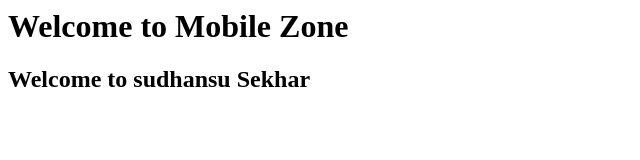
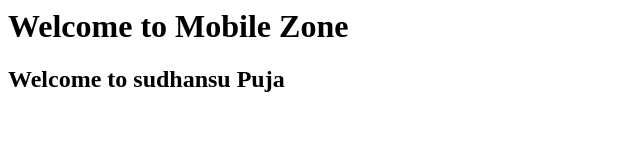
Before and after one commit to sspradhan8055/Jenkintest, a plain HTML site: page index.html in a window 1280 px wide. Shown: the full height of the page, 0-640 px from the left. Drawn offline with Linux system fonts and the light colour scheme.

Commit message:
my second tag

```diff
--- a/index.html
+++ b/index.html
@@ -1,4 +1,4 @@
 <html>
 <h1> Welcome to Mobile Zone </h1>
-<h2>Welcome to sudhansu Sekhar</h2>
+<h2>Welcome to sudhansu Puja</h2>
 </html>
```
